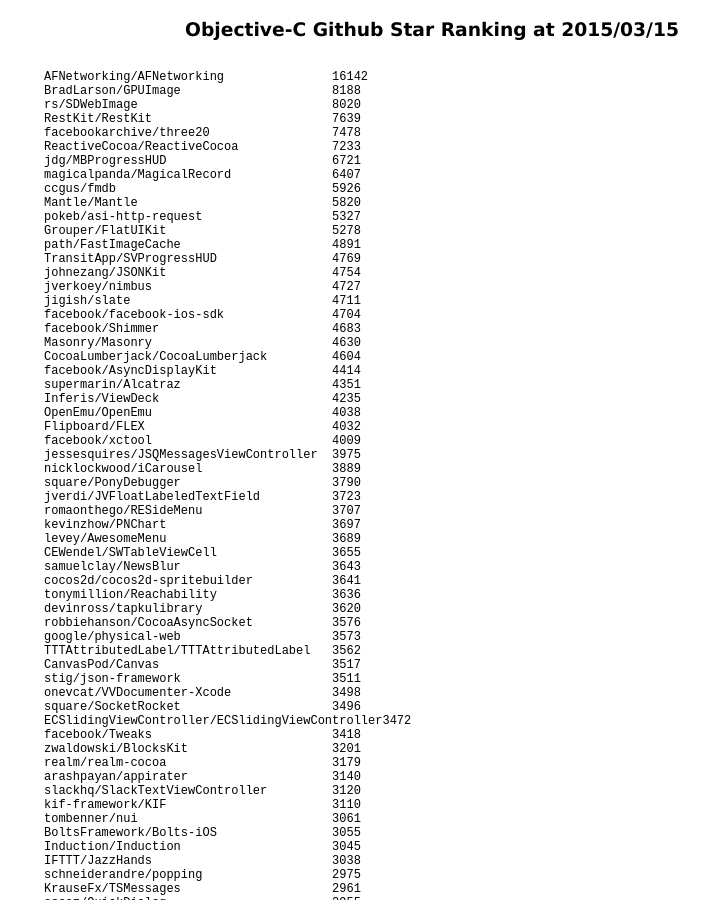
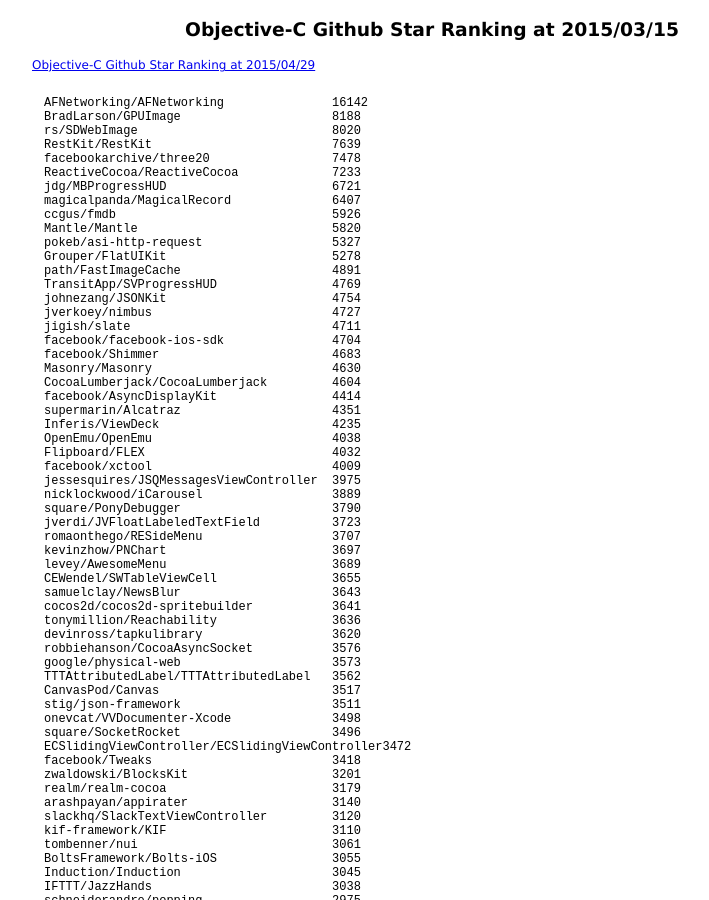
Before and after one commit to 38elements/38elements.github.com, a Jekyll site: the page built from _posts/2015-03-15-objective-c-repository-github-star-ranking.md, in a window 1280 px wide and 900 px high. Shown: the whole window, without its empty margins (208-917 px from the left). Built offline with Jekyll 4.4.1, drawn with Linux system fonts in a browser that asks for light colours; Markdown is read by kramdown in place of the engine named in the settings.

Commit message:
Update 2015-03-15-objective-c-repository-github-star-ranking.md

```diff
--- a/_posts/2015-03-15-objective-c-repository-github-star-ranking.md
+++ b/_posts/2015-03-15-objective-c-repository-github-star-ranking.md
@@ -2,6 +2,7 @@
 layout: posts
 title: Objective-C Github Star Ranking at 2015/03/15
 ---
+[Objective-C Github Star Ranking at 2015/04/29](/2015/04/29/objective-c-repository-github-star-ranking.html)
 <pre style="background-color: white;border: none;">
 AFNetworking/AFNetworking               16142
 BradLarson/GPUImage                     8188
```
